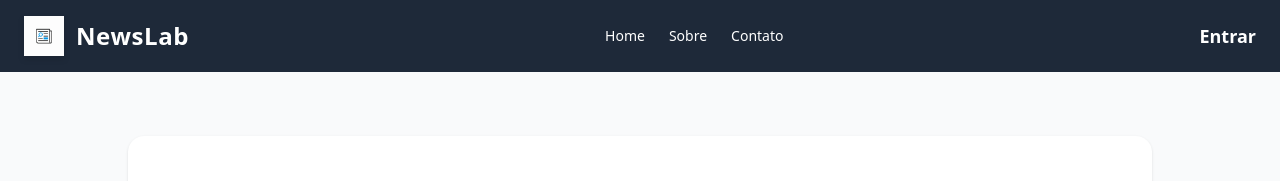
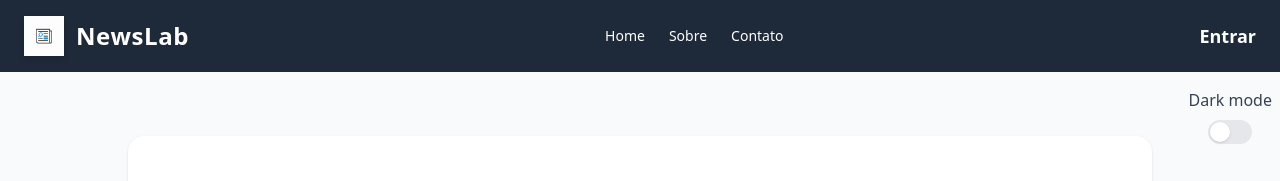
Before and after one commit to 1TDSPW-25/sistema-flow, a React (Vite) app: page /sistema-flow/sobre in a window 1280 px wide. Shown: the top 181 px of the page. Built offline with nearby package versions, Linux system fonts and the light colour scheme; no server answers.

Commit message:
feat: implementa toggle

```diff
--- a/src/App.tsx
+++ b/src/App.tsx
@@ -1,17 +1,34 @@
 import { Outlet } from "react-router-dom";
 import Rodape from "./components/Rodape/Rodape";
 import Cabecalho from "./components/Cabecalho";
+import Toggle from "./components/Toggle";
 
 export default function App() {
+  const handleThemeToggle = () => {
+    const theme = window.localStorage.getItem("theme");
+
+    if (!theme || theme === "dark") {
+      window.localStorage.setItem("theme", "light");
+      document.documentElement.dataset.theme = "light";
+      return;
+    }
+
+    window.localStorage.setItem("theme", "dark");
+    document.documentElement.dataset.theme = "dark";
+  };
 
   return (
-
-    <div className="mx-auto">
-
-        <Cabecalho />
-        <Outlet />
-        <Rodape />
+    <div className="mx-auto relative">
+      <Cabecalho />
+      <div className="absolute top-22 right-2 grid gap-2 justify-items-center">
+        <span className="text-end text-gray-700 dark:text-gray-200">
+          {" "}
+          Dark mode
+        </span>
+        <Toggle onToggle={handleThemeToggle} />
+      </div>
+      <Outlet />
+      <Rodape />
     </div>
-
   );
 }
--- a/src/main.css
+++ b/src/main.css
@@ -1,4 +1,6 @@
 @import "tailwindcss";
+
+@custom-variant dark (&:where([data-theme=dark], [data-theme=dark] *));
 
 .grail {
   display: grid;
```
